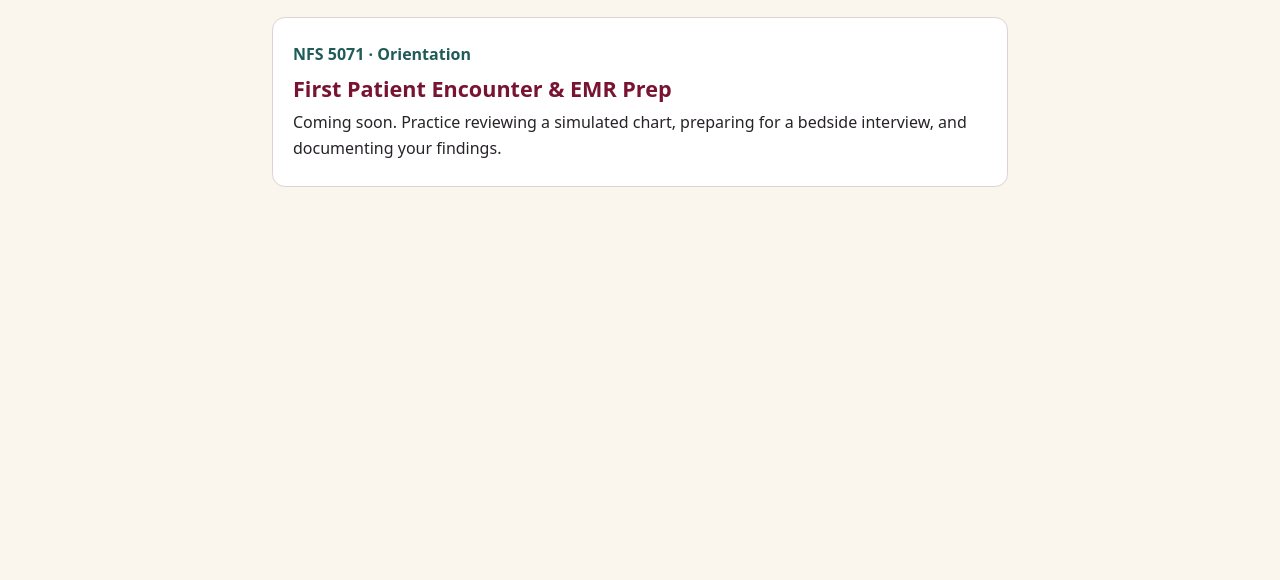
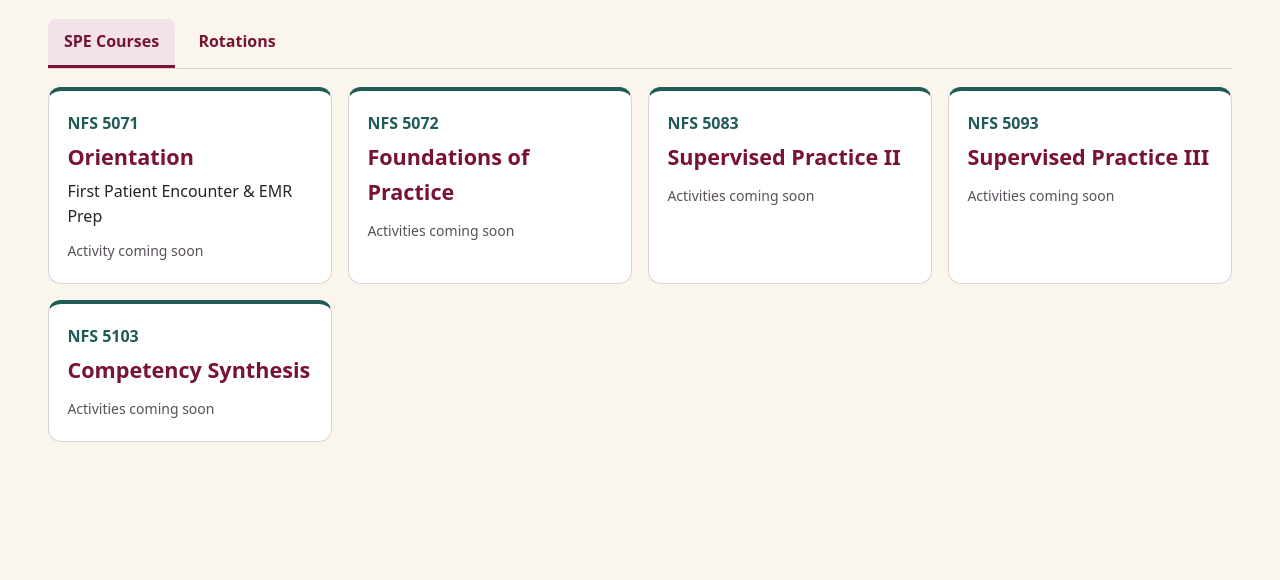
Before and after one commit to cpoland-ai/TWUGPND-Learning-Activities, a plain HTML site: page public/index.html in a window 1280 px wide. Shown: the part 220-800 px from the top of the page. Drawn offline with Linux system fonts and the light colour scheme.

Commit message:
Widen the activities hub and organize by SPE course and rotation

```diff
--- a/public/index.html
+++ b/public/index.html
@@ -7,14 +7,21 @@
   <style>
     * { box-sizing: border-box; }
     body { margin: 0; background: #faf6ee; color: #272328; font: 1rem/1.6 system-ui, sans-serif; }
-    main { max-width: 52rem; margin: auto; padding: clamp(1rem, 5vw, 3rem); }
+    main { max-width: 92rem; margin: auto; padding: clamp(1rem, 5vw, 3rem); }
     header { background: #781332; color: white; padding: clamp(1.25rem, 4vw, 2.5rem); border-radius: 1rem; }
     header p, h1 { margin: 0; }
     h1 { font: 500 clamp(2rem, 6vw, 3.25rem)/1.1 Georgia, serif; margin-top: .4rem; }
-    section { margin-top: 1.25rem; background: white; border: 1px solid #ded1d4; border-radius: .8rem; padding: 1.25rem; }
     h2 { margin: .25rem 0; color: #781332; font-size: 1.35rem; }
-    section p { margin: .25rem 0; }
     .course { color: #215b58; font-weight: 700; }
+    .tabs { display:flex; flex-wrap:wrap; gap:.45rem; margin:1.35rem 0 1.1rem; border-bottom:1px solid #ded1d4; }
+    .tabs button { font:inherit; font-weight:700; color:#781332; background:transparent; padding:.65rem 1rem; border:0; border-bottom:3px solid transparent; cursor:pointer; }
+    .tabs button[aria-selected="true"] { border-color:#781332; background:#f2e3e8; border-radius:.5rem .5rem 0 0; }
+    :focus-visible { outline:3px solid #215b58; outline-offset:3px; }
+    .grid { display:grid; grid-template-columns:repeat(auto-fit,minmax(min(100%,16rem),1fr)); gap:1rem; }
+    .tile { background:white; border:1px solid #ded1d4; border-top:4px solid #215b58; border-radius:.8rem; padding:1rem 1.15rem; }
+    .tile p { margin:.25rem 0; }
+    .tile .status { margin-top:.65rem; color:#59505a; font-size:.875rem; }
+    [hidden] { display:none; }
   </style>
 </head>
 <body>
@@ -23,11 +30,50 @@
       <p>TWU Houston · Graduate Program in Nutrition and Dietetics</p>
       <h1>GPND Learning Activities</h1>
     </header>
-    <section aria-labelledby="orientation">
-      <p class="course">NFS 5071 · Orientation</p>
-      <h2 id="orientation">First Patient Encounter &amp; EMR Prep</h2>
-      <p>Coming soon. Practice reviewing a simulated chart, preparing for a bedside interview, and documenting your findings.</p>
+    <div class="tabs" role="tablist" aria-label="Browse learning activities">
+      <button type="button" role="tab" id="courses-tab" aria-controls="courses" aria-selected="true">SPE Courses</button>
+      <button type="button" role="tab" id="rotations-tab" aria-controls="rotations" aria-selected="false" tabindex="-1">Rotations</button>
+    </div>
+    <section id="courses" role="tabpanel" aria-labelledby="courses-tab" tabindex="0">
+      <div class="grid"><article class="tile"><p class="course">NFS 5071</p><h2>Orientation</h2><p>First Patient Encounter &amp; EMR Prep</p><p class="status">Activity coming soon</p></article>
+<article class="tile"><p class="course">NFS 5072</p><h2>Foundations of Practice</h2><p class="status">Activities coming soon</p></article>
+<article class="tile"><p class="course">NFS 5083</p><h2>Supervised Practice II</h2><p class="status">Activities coming soon</p></article>
+<article class="tile"><p class="course">NFS 5093</p><h2>Supervised Practice III</h2><p class="status">Activities coming soon</p></article>
+<article class="tile"><p class="course">NFS 5103</p><h2>Competency Synthesis</h2><p class="status">Activities coming soon</p></article></div>
+    </section>
+    <section id="rotations" role="tabpanel" aria-labelledby="rotations-tab" tabindex="0" hidden>
+      <div class="grid"><article class="tile"><h2>Clinical Inpatient</h2><p class="status">Activities coming soon</p></article>
+<article class="tile"><h2>Clinical Outpatient</h2><p class="status">Activities coming soon</p></article>
+<article class="tile"><h2>Renal Dialysis</h2><p class="status">Activities coming soon</p></article>
+<article class="tile"><h2>Community Nutrition</h2><p class="status">Activities coming soon</p></article>
+<article class="tile"><h2>School Foodservice</h2><p class="status">Activities coming soon</p></article>
+<article class="tile"><h2>Hospital Foodservice</h2><p class="status">Activities coming soon</p></article>
+<article class="tile"><h2>Elective</h2><p class="status">Activities coming soon</p></article></div>
     </section>
   </main>
+<script>
+  const tabs = Array.from(document.querySelectorAll('[role="tab"]'));
+  function activate(index) {
+    tabs.forEach((tab, i) => {
+      const active = i === index;
+      tab.setAttribute("aria-selected", String(active));
+      tab.tabIndex = active ? 0 : -1;
+      document.getElementById(tab.getAttribute("aria-controls")).hidden = !active;
+    });
+  }
+  tabs.forEach((tab, index) => {
+    tab.addEventListener("click", () => activate(index));
+    tab.addEventListener("keydown", event => {
+      let next;
+      if (event.key === "ArrowRight" || event.key === "ArrowLeft") next = (index + 1) % tabs.length;
+      else if (event.key === "Home") next = 0;
+      else if (event.key === "End") next = tabs.length - 1;
+      else return;
+      event.preventDefault();
+      activate(next);
+      tabs[next].focus();
+    });
+  });
+</script>
 </body>
 </html>
```
